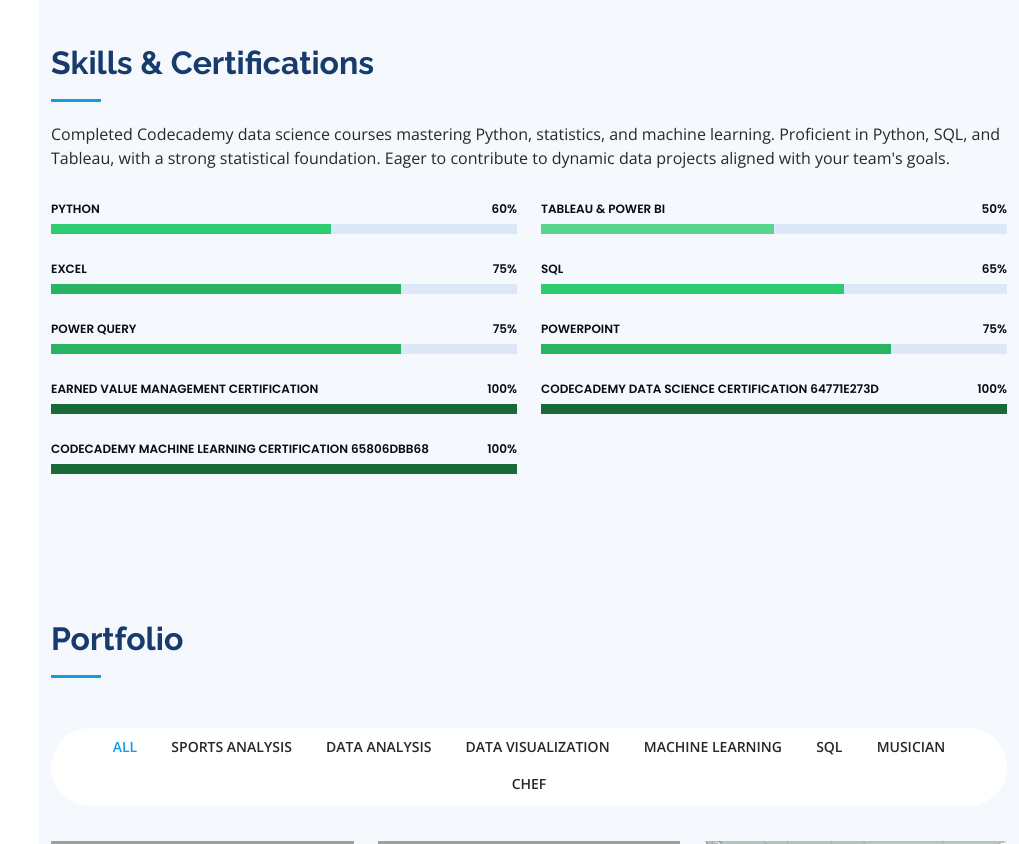
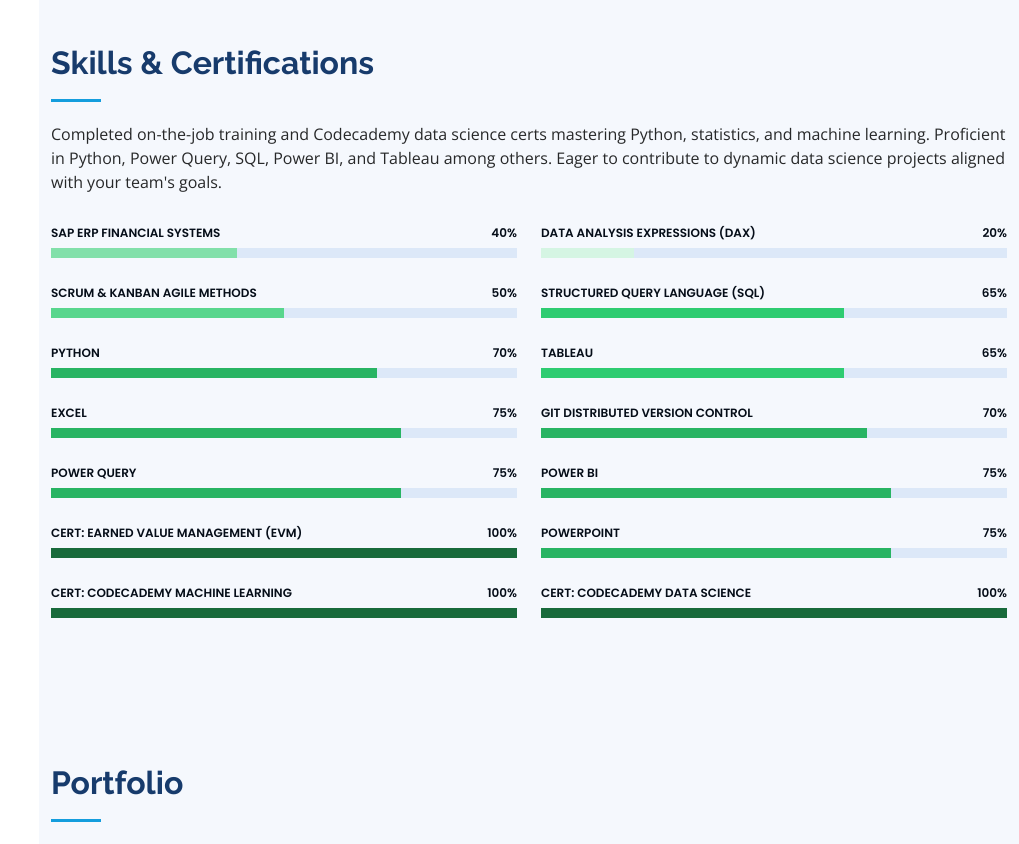
Before and after one commit to peter9032/peter9032.github.io, a plain HTML site: page index.html in a window 1280 px wide. Shown: the part 1420-2264 px from the top of the page, without its empty margins (261-1280 px from the left). Drawn offline with nearby package versions, Linux system fonts and the light colour scheme; grey boxes are pictures that could not be loaded.

Commit message:
Added some skills to the main page and changed Football to Futbol and clarified the skills summary paragraph for flow and clarity

```diff
--- a/index.html
+++ b/index.html
@@ -95,7 +95,7 @@
                 <ul>
                   <li><i class="bi bi-chevron-right"></i> <strong>Phone:</strong> <span>+1 (903) 274 6630</span></li>
                   <li><i class="bi bi-chevron-right"></i> <strong>Email</strong> <span>petebradicich@gmail.com</span></li>
-                  <li><i class="bi bi-chevron-right"></i> <strong>Favorite Sport:</strong> <span>Real Football &#9917;</span></li>
+                  <li><i class="bi bi-chevron-right"></i> <strong>Favorite Sport:</strong> <span>Fútbol &#9917;</span></li>
                 </ul>
               </div>
               <div class="col-lg-6">
@@ -130,9 +130,9 @@
         <div class="section-title">
           <h2>Skills & Certifications</h2>
           <p>
-             Completed Codecademy data science courses mastering Python, statistics,
-             and machine learning. Proficient in Python, SQL, and Tableau, with a
-             strong statistical foundation. Eager to contribute to dynamic data projects
+             Completed on-the-job training and Codecademy data science certs mastering Python, statistics,
+             and machine learning. Proficient in Python, Power Query, SQL, Power BI, and Tableau among others.
+             Eager to contribute to dynamic data science projects
              aligned with your team's goals.
           </p>
         </div>
@@ -147,9 +147,23 @@
           -->
 
             <div class="progress">
-              <span class="skill">Python <i class="val">60%</i></span>
+              <span class="skill">SAP ERP Financial Systems<i class="val">40%</i></span>
               <div class="progress-bar-wrap">
-                <div class="progress-bar" role="progressbar" aria-valuenow="60" aria-valuemin="0" aria-valuemax="100" style="background-color: #2ECC71;"></div>
+                <div class="progress-bar" role="progressbar" aria-valuenow="40" aria-valuemin="0" aria-valuemax="100" style="background-color: #82E0AA;"></div>
+              </div>
+            </div>
+
+            <div class="progress">
+              <span class="skill">Scrum & Kanban Agile Methods<i class="val">50%</i></span>
+              <div class="progress-bar-wrap">
+                <div class="progress-bar" role="progressbar" aria-valuenow="50" aria-valuemin="0" aria-valuemax="100" style="background-color: #58D68D;"></div>
+              </div>
+            </div>
+
+            <div class="progress">
+              <span class="skill">Python <i class="val">70%</i></span>
+              <div class="progress-bar-wrap">
+                <div class="progress-bar" role="progressbar" aria-valuenow="70" aria-valuemin="0" aria-valuemax="100" style="background-color: #28B463;"></div>
               </div>
             </div>
 
@@ -168,14 +182,14 @@
             </div>
 
             <div class="progress">
-              <span class="skill">Earned Value Management Certification<i class="val">100%</i></span>
+              <span class="skill">Cert: Earned Value Management (EVM)<i class="val">100%</i></span>
               <div class="progress-bar-wrap">
                 <div class="progress-bar" role="progressbar" aria-valuenow="100" aria-valuemin="0" aria-valuemax="100" style="background-color: #186A3B;"></div>
               </div>
             </div>
 
              <div class="progress">
-               <span class="skill">Codecademy Machine Learning Certification 65806DBB68<i class="val">100%</i></span>
+               <span class="skill">Cert: Codecademy Machine Learning<i class="val">100%</i></span>
                <div class="progress-bar-wrap">
                  <div class="progress-bar" role="progressbar" aria-valuenow="100" aria-valuemin="0" aria-valuemax="100" style="background-color: #186A3B;"></div>
                </div>
@@ -186,28 +200,49 @@
           <div class="col-lg-6" data-aos="fade-up" data-aos-delay="100">
 
             <div class="progress">
-              <span class="skill">Tableau & Power BI <i class="val">50%</i></span>
+              <span class="skill">Data Analysis Expressions (DAX)<i class="val">20%</i></span>
               <div class="progress-bar-wrap">
-                <div class="progress-bar" role="progressbar" aria-valuenow="50" aria-valuemin="0" aria-valuemax="100" style="background-color: #58D68D;"></div>
+                <div class="progress-bar" role="progressbar" aria-valuenow="20" aria-valuemin="0" aria-valuemax="100" style="background-color: #D5F5E3;"></div>
               </div>
             </div>
 
             <div class="progress">
-              <span class="skill">SQL <i class="val">65%</i></span>
+              <span class="skill">Structured Query Language (SQL)<i class="val">65%</i></span>
               <div class="progress-bar-wrap">
                 <div class="progress-bar" role="progressbar" aria-valuenow="65" aria-valuemin="0" aria-valuemax="100" style="background-color: #2ECC71;"></div>
               </div>
             </div>
 
             <div class="progress">
-              <span class="skill">PowerPoint <i class="val">75%</i></span>
+              <span class="skill">Tableau<i class="val">65%</i></span>
+              <div class="progress-bar-wrap">
+                <div class="progress-bar" role="progressbar" aria-valuenow="65" aria-valuemin="0" aria-valuemax="100" style="background-color: #2ECC71;"></div>
+              </div>
+            </div>
+
+            <div class="progress">
+              <span class="skill">Git distributed version control<i class="val">70%</i></span>
+              <div class="progress-bar-wrap">
+                <div class="progress-bar" role="progressbar" aria-valuenow="70" aria-valuemin="0" aria-valuemax="100" style="background-color: #28B463;"></div>
+              </div>
+            </div>
+
+            <div class="progress">
+              <span class="skill">Power BI<i class="val">75%</i></span>
               <div class="progress-bar-wrap">
                 <div class="progress-bar" role="progressbar" aria-valuenow="75" aria-valuemin="0" aria-valuemax="100" style="background-color: #28B463;"></div>
               </div>
             </div>
 
             <div class="progress">
-              <span class="skill">Codecademy Data Science Certification 64771E273D<i class="val">100%</i></span>
+              <span class="skill">PowerPoint<i class="val">75%</i></span>
+              <div class="progress-bar-wrap">
+                <div class="progress-bar" role="progressbar" aria-valuenow="75" aria-valuemin="0" aria-valuemax="100" style="background-color: #28B463;"></div>
+              </div>
+            </div>
+
+            <div class="progress">
+              <span class="skill">Cert: Codecademy Data Science<i class="val">100%</i></span>
               <div class="progress-bar-wrap">
                 <div class="progress-bar" role="progressbar" aria-valuenow="100" aria-valuemin="0" aria-valuemax="100" style="background-color: #186A3B;"></div>
               </div>
```
